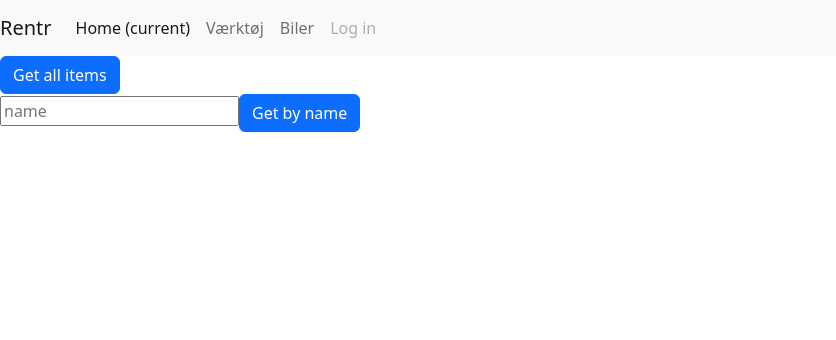
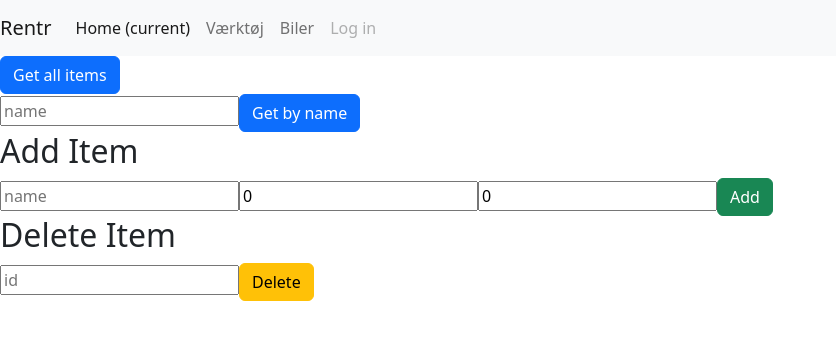
Before and after one commit to ksekmen1/Rentr, a plain HTML site: page index.html in a window 1280 px wide. Shown: the whole page, without its empty margins (0-836 px from the left). Drawn offline with nearby package versions, Linux system fonts and the light colour scheme.

Commit message:
Delete virker

```diff
--- a/index.html
+++ b/index.html
@@ -39,7 +39,20 @@
                  Id: {{Items.id}} Produkt: {{Items.name}} Pris: {{Items.price}}Kr. Pr dag Antal: {{Items.quantity}}
             </li>
         </ul>
+
+        <h2>Add Item</h2>
+        <input v-model="addData.name" placeholder="name" type="text" />
+        <input v-model="addData.price" placeholder="price" type="text" />
+        <input v-model.number="addData.quantity" placeholder="quantity" type="number" />
+        <button v-on:click="addItem()" class="btn btn-success">Add</button>
+        <div>{{addMessage}}</div>
+
+        <h2>Delete Item</h2>
+        <input v-model.number="deleteId" placeholder="id" type="number" />
+        <button v-on:click="deleteItem(deleteId)" class="btn btn-warning">Delete</button>
+        {{deleteMessage}}
       </div>
+
 
 
 
--- a/index.js
+++ b/index.js
@@ -28,7 +28,28 @@ Vue.createApp({
             } catch(ex){
                 alert(ex.message)
             }
-        }
+        },
+
+        async deleteItem(deleteId) {
+            const url = baseUrl + "/" + deleteId
+            try {
+                response = await axios.delete(url)
+                this.deleteMessage = response.status + " " + response.statusText
+                this.GetAllItems()
+            } catch (ex) {
+                alert(ex.message)
+            }
+        },
+
+        async addItem() {
+            try {
+                response = await axios.post(baseUrl, this.addData)
+                this.addMessage = "response " + response.status + " " + response.statusText
+                this.GetAllItems()
+            } catch (ex) {
+                alert(ex.message)
+            }
+        },
 
     },
 }).mount("#app")
```
